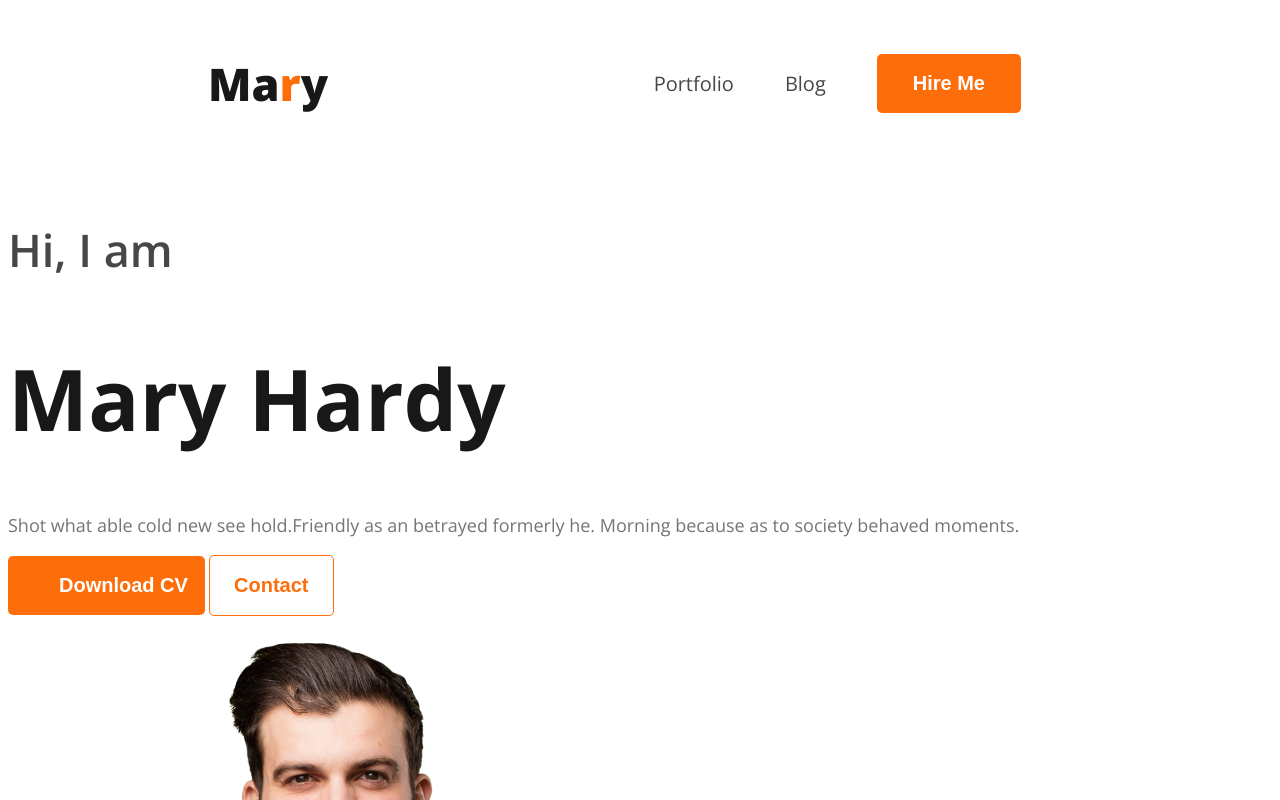
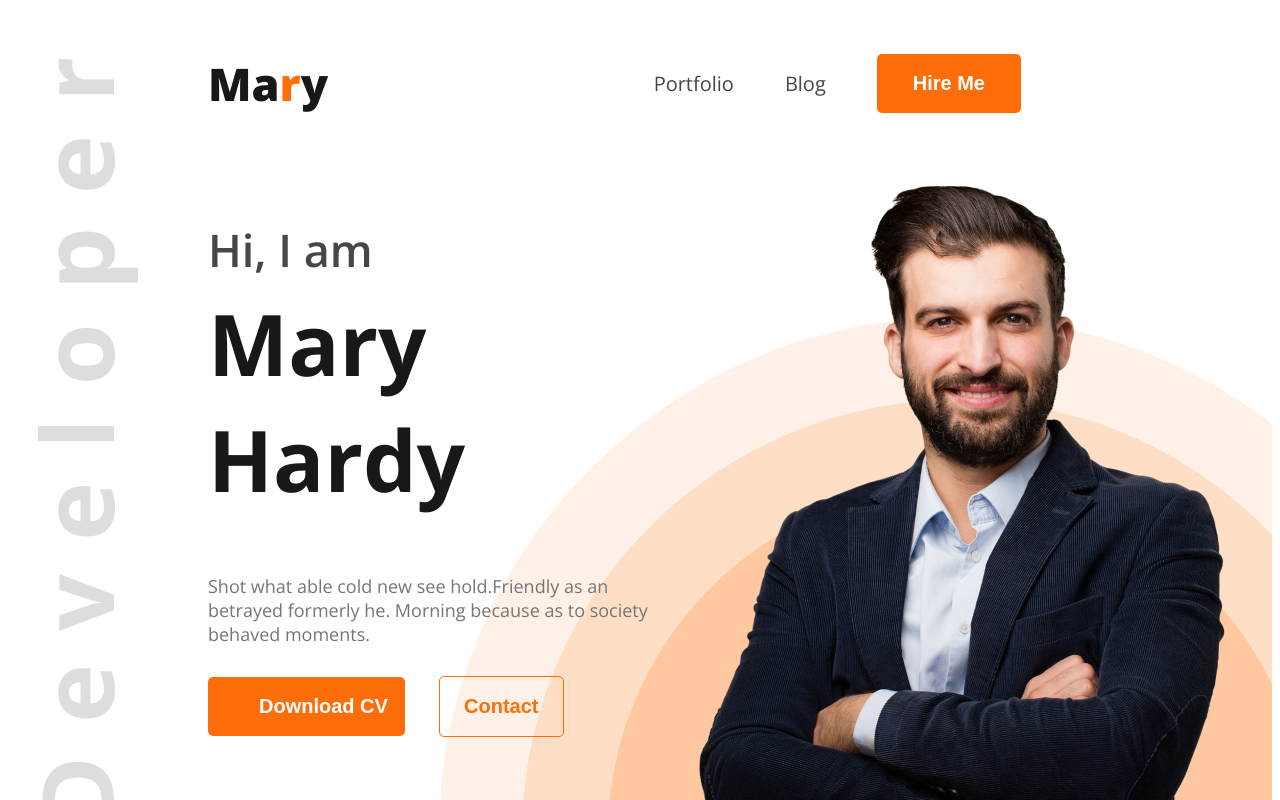
Before and after one commit to MDFAHAD721/web-dev-portfolio, a plain HTML site: page index.html in a window 1280 px wide. Shown: the top 800 px of the page. Drawn offline with nearby package versions, Linux system fonts and the light colour scheme.

Commit message:
added two bg images and styles

```diff
--- a/index.html
+++ b/index.html
@@ -10,7 +10,7 @@
     <link rel="stylesheet" href="styles/portfolio.css">
 </head>
 <body class="open-sans-normal">
-    <header>
+    <header class="header">
         <nav>
             <h3 class="nav-title Dark-01">Ma<span class="Orange">r</span>y</h3>
             <ul>
--- a/styles/portfolio.css
+++ b/styles/portfolio.css
@@ -9,14 +9,14 @@
 .Dark-01{
     color: #181818;
 }
-.Orange{
-    color: #FD6E0A;
-}
 .Dark-02{
     color: #474747;
 }
 .Dark-03{
     color: #757575;
+}
+.Orange{
+    color: #FD6E0A;
 }
 .common-button{
     font-size: 20px;
@@ -26,7 +26,12 @@
     border: none;
     border-radius: 5px;
 }
-
+/* HEADER STYLE */
+.header{
+    background-image: url('../images/developer.png') , url('../images/header_bg.png');
+    background-repeat: no-repeat;
+    background-position: 30px 50px , right bottom;
+}
 /* Nav Styles */
 nav{
     display: flex;
@@ -54,21 +59,36 @@ nav ul li a{
     padding: 18px 36px;
 }
 /* BANNER STYLES */
+.banner{
+    display: flex;
+    justify-content: space-between;
+    margin: 0px 38px 0px 200px;
+}
+.banner-content{
+    width: 585px;
+    height: 356px;
+}
 .banner-greetings{
     font-size: 45px;
     font-weight: 600;
+    margin-bottom: 5px;
 }
 .banner-title{
     font-size: 85px;
     font-weight: bold;
+    margin-top: 0%;
+    margin bottom: 20px;
 }
 .banner-description{
     font-size: 18px;
+    margin-top: 0%;
+    margin-bottom: 30px;
 }
 .cv-button{
     padding: 18px;
     padding-left: 51px;
     padding-right: 17px;
+    margin-right: 30px;
 }
 .contact-button{
     padding: 18px 24px;
@@ -76,3 +96,7 @@ nav ul li a{
     color: #FD6E0A;
     border: 1px solid #FD6E0A;
 }
+.developer-profile-pic{
+    width: 584px;
+    height: 676px;
+}
```
